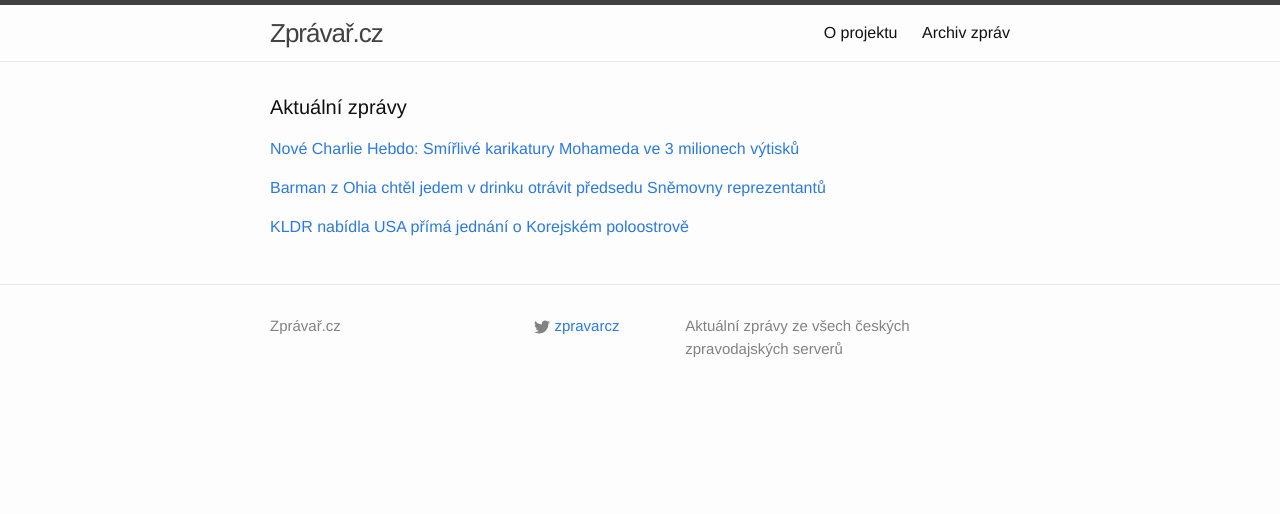
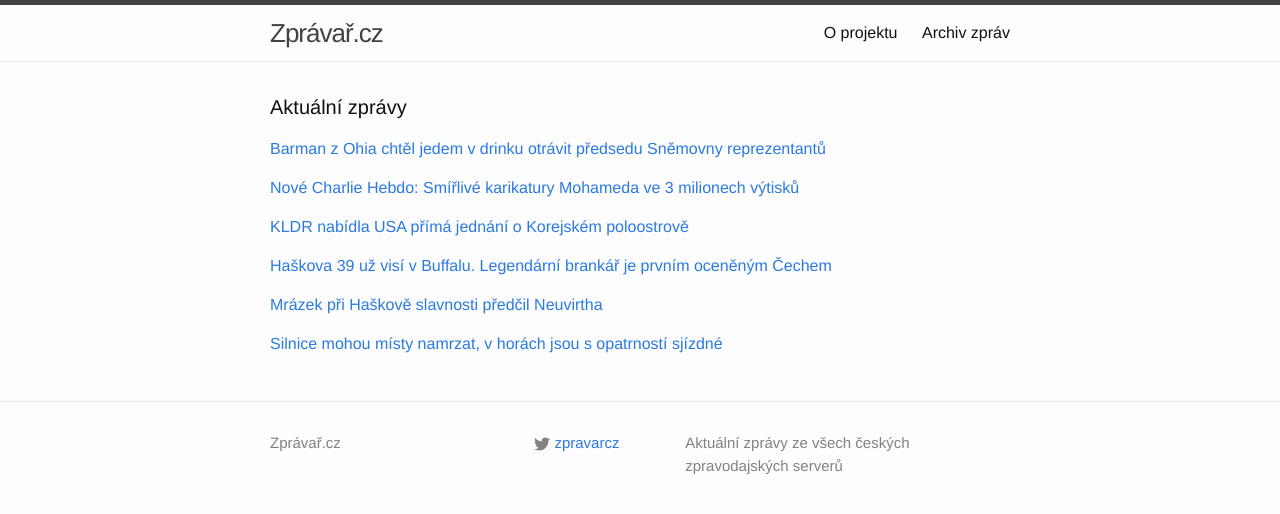
Before and after one commit to adliska/zpravar, a Jekyll site: the page built from index.html, in a window 1280 px wide. Shown: the top 514 px of the page. Built offline with Jekyll 4.4.1, drawn with Linux system fonts in a browser that asks for light colours.

Commit message:
zpravar news update

```diff
--- a/index.html
+++ b/index.html
@@ -5,27 +5,49 @@ layout: default
 <div class="home">
     <h1 class="page-heading">Aktuální zprávy</h1>
 
-<p><a href="javascript:;" onclick="toggle_visibility('zpravy0')">Nové Charlie Hebdo: Smířlivé karikatury Mohameda ve 3 milionech výtisků</a></p>
+<p><a href="javascript:;" onclick="toggle_visibility('zpravy0')">Barman z Ohia chtěl jedem v drinku otrávit předsedu Sněmovny reprezentantů</a></p>
 <div id="zpravy0" style="display:none">
+<ul>
+<li><a href=http://zahranicni.ihned.cz/c1-63378960-barman-z-ohia-chtel-jedem-v-drinku-otravit-predsedu-snemovny-reprezentantu>Barman z Ohia chtěl jedem v drinku otrávit předsedu Sněmovny reprezentantů - zahranicni.ihned.cz</a></li>
+<li><a href=http://www.tyden.cz/rubriky/zahranici/amerika/barman-obvinen-z-pripravy-vrazdy-vysoke-sajby-usa_330026.html>Barman obviněn z přípravy vraždy vysoké \"šajby\" USA - www.tyden.cz</a></li>
+<li><a href=http://zpravy.idnes.cz/v-usa-obvinen-muz-kterz-chtel-zabit-sefa-snemovny-reprezentantu-pxs-/zahranicni.aspx?c=A150114_064027_zahranicni_jj>Barmana z Ohia obvinili z přípravy vraždy šéfa Sněmovny reprezentantů - zpravy.idnes.cz</a></li>
+<li><a href=http://zpravy.aktualne.cz/zahranici/barman-podle-policie-planoval-vrazdu-sefa-snemovny-boehnera/r~729be0b89bae11e4aff10025900fea04/>Barman podle policie plánoval vraždu šéfa sněmovny Boehnera - zpravy.aktualne.cz</a></li>
+</ul>
+</div><p><a href="javascript:;" onclick="toggle_visibility('zpravy1')">Nové Charlie Hebdo: Smířlivé karikatury Mohameda ve 3 milionech výtisků</a></p>
+<div id="zpravy1" style="display:none">
 <ul>
 <li><a href=http://www.ceskatelevize.cz/ct24/svet/298106-nove-charlie-hebdo-smirlive-karikatury-mohameda-ve-3-milionech-vytisku/>Nové Charlie Hebdo: Smířlivé karikatury Mohameda ve 3 milionech výtisků - www.ceskatelevize.cz</a></li>
 <li><a href=http://www.ceskatelevize.cz/ct24/svet/298106-nove-charlie-hebdo-vtipkuje-o-extremistech-dekuje-i-naznacuje-obezretnost/>Nové Charlie Hebdo: Vtipkuje o extremistech, děkuje i naznačuje obezřetnost - www.ceskatelevize.cz</a></li>
 <li><a href=http://www.ceskatelevize.cz/ct24/svet/298106-nove-charlie-hebdo-vtipkuje-o-extremistech-dekuje-za-podporu-i-priznava-obezretnost/>Nové Charlie Hebdo: Vtipkuje o extremistech, děkuje za podporu i přiznává obezřetnost - www.ceskatelevize.cz</a></li>
 <li><a href=http://www.ceskatelevize.cz/ct24/svet/298106-tyden-po-utocich-charlie-hebdo-znovu-na-pultech/>Týden po útocích Charlie Hebdo znovu na pultech - www.ceskatelevize.cz</a></li>
 </ul>
-</div><p><a href="javascript:;" onclick="toggle_visibility('zpravy1')">Barman z Ohia chtěl jedem v drinku otrávit předsedu Sněmovny reprezentantů</a></p>
-<div id="zpravy1" style="display:none">
-<ul>
-<li><a href=http://zahranicni.ihned.cz/c1-63378960-barman-z-ohia-chtel-jedem-v-drinku-otravit-predsedu-snemovny-reprezentantu>Barman z Ohia chtěl jedem v drinku otrávit předsedu Sněmovny reprezentantů - zahranicni.ihned.cz</a></li>
-<li><a href=http://www.tyden.cz/rubriky/zahranici/amerika/barman-obvinen-z-pripravy-vrazdy-vysoke-sajby-usa_330026.html>Barman obviněn z přípravy vraždy vysoké \"šajby\" USA - www.tyden.cz</a></li>
-<li><a href=http://zpravy.idnes.cz/v-usa-obvinen-muz-kterz-chtel-zabit-sefa-snemovny-reprezentantu-pxs-/zahranicni.aspx?c=A150114_064027_zahranicni_jj>Barmana z Ohia obvinili z přípravy vraždy šéfa Sněmovny reprezentantů - zpravy.idnes.cz</a></li>
-<li><a href=http://zpravy.aktualne.cz/zahranici/barman-podle-policie-planoval-vrazdu-sefa-snemovny-boehnera/r~729be0b89bae11e4aff10025900fea04/>Barman podle policie plánoval vraždu šéfa sněmovny Boehnera - zpravy.aktualne.cz</a></li>
-</ul>
 </div><p><a href="javascript:;" onclick="toggle_visibility('zpravy2')">KLDR nabídla USA přímá jednání o Korejském poloostrově</a></p>
 <div id="zpravy2" style="display:none">
 <ul>
+<li><a href=http://zpravy.e15.cz/zahranicni/politika/kldr-nabidla-usa-prima-jednani-o-korejskem-poloostrove-1153079>KLDR nabídla USA přímá jednání o Korejském poloostrově - zpravy.e15.cz</a></li>
 <li><a href=http://www.tyden.cz/rubriky/zahranici/asie-a-oceanie/kldr-nabidla-usa-prima-jednani-o-korejskem-poloostrove_330024.html>KLDR nabídla USA přímá jednání o Korejském poloostrově - www.tyden.cz</a></li>
 <li><a href=http://zpravy.aktualne.cz/zahranici/kldr-nabidla-usa-prima-jednani-o-korejskem-poloostrove/r~f9f90bd89bab11e4ba57002590604f2e/>KLDR nabídla USA přímá jednání o Korejském poloostrově - zpravy.aktualne.cz</a></li>
 <li><a href=http://www.ceskenoviny.cz/zpravy/zpravy/kldr-nabidla-usa-prima-jednani-o-korejskem-poloostrove/1168567>KLDR nabídla USA přímá jednání o Korejském poloostrově - www.ceskenoviny.cz</a></li>
 </ul>
+</div><p><a href="javascript:;" onclick="toggle_visibility('zpravy3')">Haškova 39 už visí v Buffalu. Legendární brankář je prvním oceněným Čechem</a></p>
+<div id="zpravy3" style="display:none">
+<ul>
+<li><a href=http://hokej.idnes.cz/dominik-hasek-cislo-39-buffalo-ceremonie-d9r-/nhl.aspx?c=A150114_073251_nhl_ten>Haškova 39 už visí v Buffalu. Legendární brankář je prvním oceněným Čechem - hokej.idnes.cz</a></li>
+<li><a href=http://www.sportovninoviny.cz/zpravy/buffalo-slavnostne-vyradilo-haskovo-cislo-39/1168568>Buffalo slavnostně vyřadilo Haškovo číslo 39 - www.sportovninoviny.cz</a></li>
+<li><a href=http://sport.aktualne.cz/cislo-39-uz-nikdo-mit-nebude-haskuv-dres-visi-pod-stropem/r~ce8811349baf11e4833a0025900fea04/>Číslo 39 už nikdo mít nebude. Buffalo vyřadilo Haškův dres - sport.aktualne.cz</a></li>
+</ul>
+</div><p><a href="javascript:;" onclick="toggle_visibility('zpravy4')">Mrázek při Haškově slavnosti předčil Neuvirtha</a></p>
+<div id="zpravy4" style="display:none">
+<ul>
+<li><a href=http://www.denik.cz/hokej/mrazek-pri-haskove-slavnosti-predcil-neuvirtha-20150114.html>Mrázek při Haškově slavnosti předčil Neuvirtha - www.denik.cz</a></li>
+<li><a href=http://www.tyden.cz/rubriky/sport/hokej/nhl/mrazek-pri-haskove-slavnosti-predcil-neuvirtha_330028.html>Mrázek při Haškově slavnosti předčil Neuvirtha - www.tyden.cz</a></li>
+<li><a href=http://www.sportovninoviny.cz/zpravy/mrazek-pri-haskove-slavnosti-predcil-neuvirtha/1168606>Mrázek při Haškově slavnosti předčil Neuvirtha - www.sportovninoviny.cz</a></li>
+</ul>
+</div><p><a href="javascript:;" onclick="toggle_visibility('zpravy5')">Silnice mohou místy namrzat, v horách jsou s opatrností sjízdné</a></p>
+<div id="zpravy5" style="display:none">
+<ul>
+<li><a href=http://www.denik.cz/z_domova/silnice-mohou-misty-namrzat-v-horach-jsou-s-opatrnosti-sjizdne-20150114.html>Silnice mohou místy namrzat, v horách jsou s opatrností sjízdné - www.denik.cz</a></li>
+<li><a href=http://www.ceskenoviny.cz/zpravy/zpravy/silnice-vy-vyssich-polohach-sjizdne-se-zvysenou-opatrnosti/1168590>Silnice vy vyšších polohách sjízdné se zvýšenou opatrností  - www.ceskenoviny.cz</a></li>
+<li><a href=http://www.novinky.cz/domaci/358687-na-zlinsku-hrozi-namraza.html>Na Zlínsku hrozí námraza - www.novinky.cz</a></li>
+</ul>
 </div></div>
```
